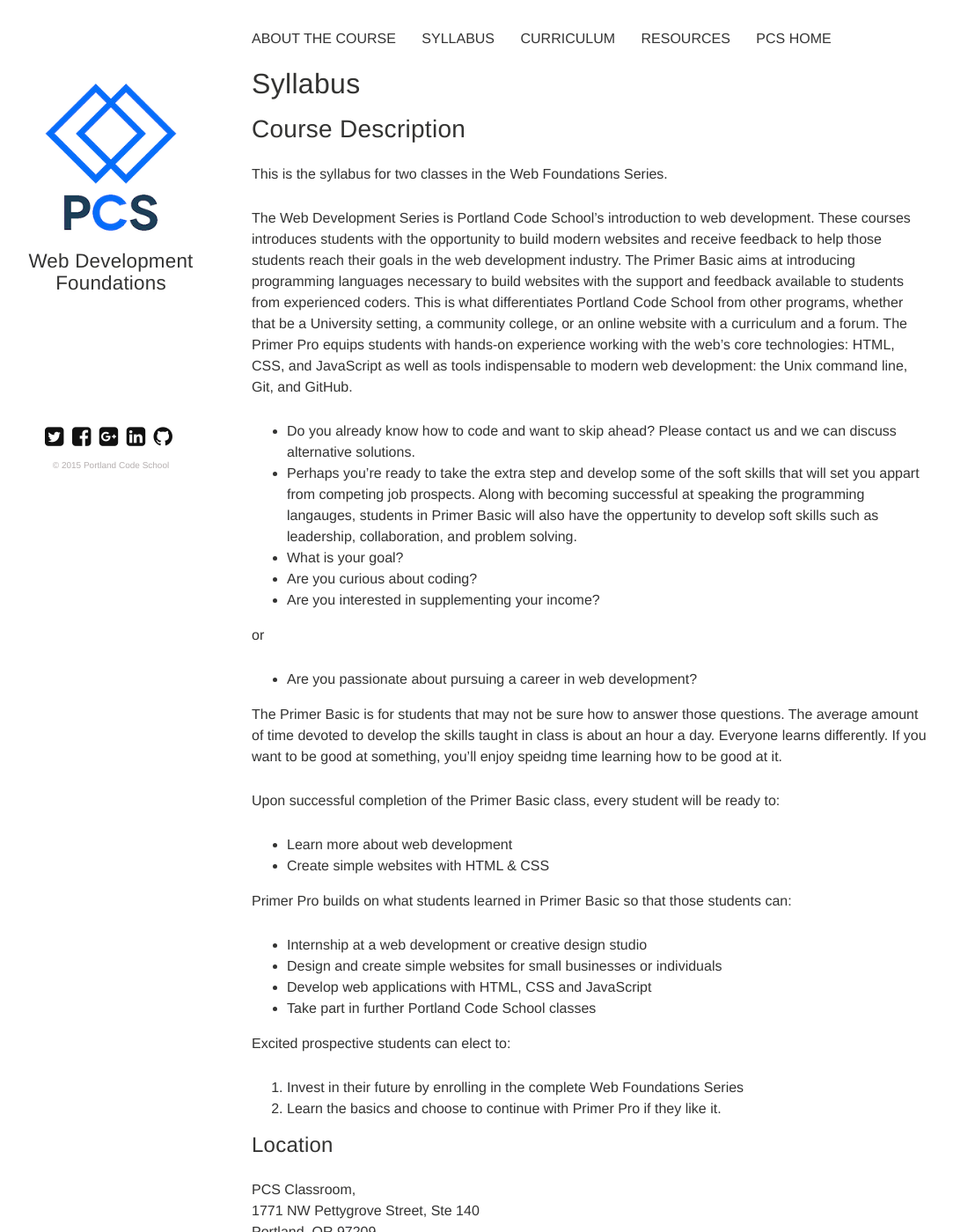
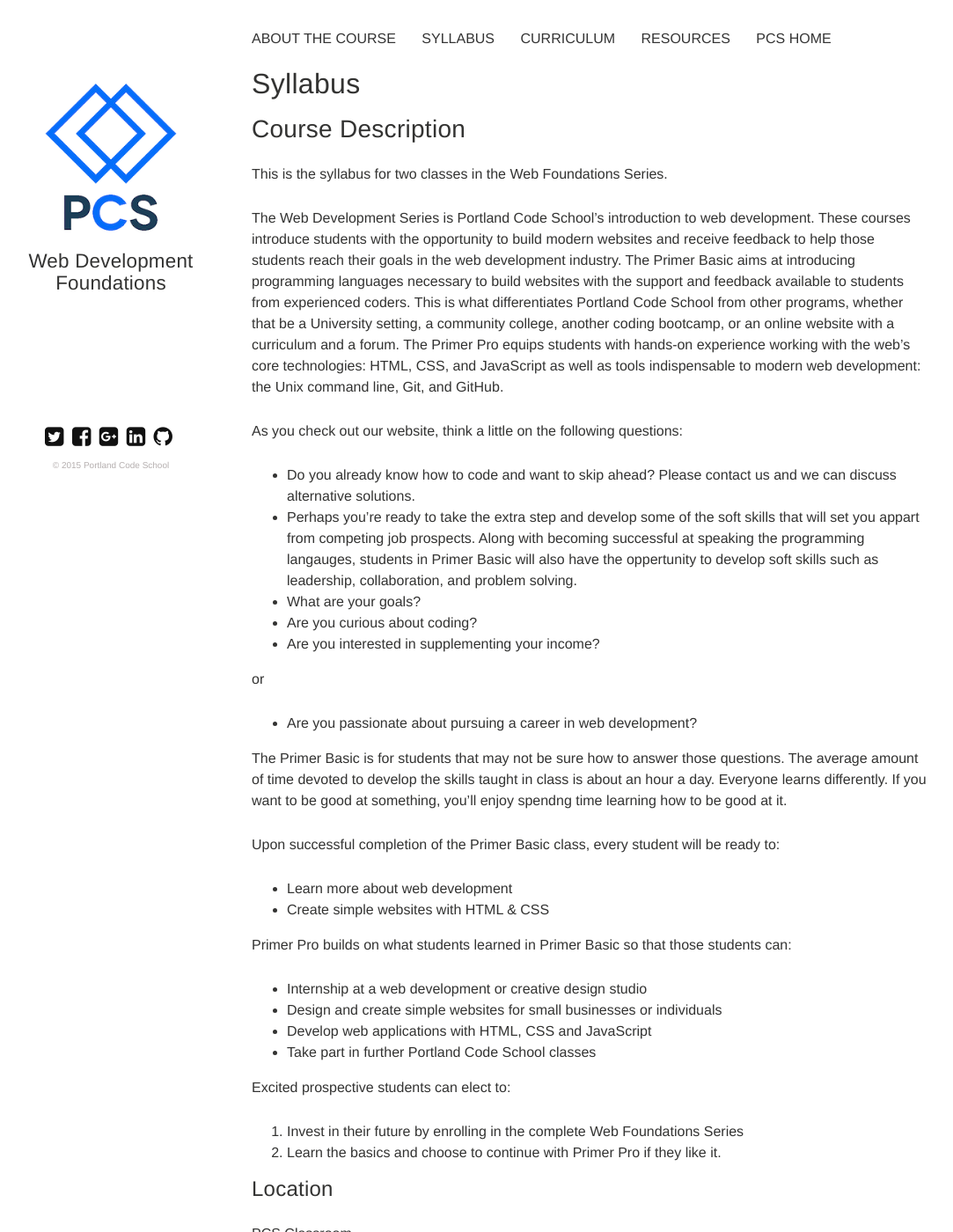
Before and after one commit to portlandcodeschool/primer, a Jekyll site: the page built from syllabus.md, in a window 1280 px wide and 1400 px high. Shown: the whole window at 88% size, without its empty margins (34-1117 px from the left). Built offline with Jekyll 4.4.1, drawn with Linux system fonts in a browser that asks for light colours; nearby versions of some CDN libraries; some of the changed text lies outside the part shown.

Commit message:
subtle revisions

```diff
--- a/syllabus.md
+++ b/syllabus.md
@@ -8,11 +8,13 @@ modified: 2015-02-15 20:42
 
 This is the syllabus for two classes in the Web Foundations Series.
 
-The Web Development Series is Portland Code School's introduction to web development. These courses introduces students with the opportunity to build modern websites and receive feedback to help those students reach their goals in the web development industry.  The Primer Basic aims at introducing programming languages necessary to build websites with the support and feedback available to students from experienced coders.  This is what differentiates Portland Code School from other programs, whether that be a University setting, a community college, or an online website with a curriculum and a forum.  The Primer Pro equips students with hands-on experience working with the web's core technologies: HTML, CSS, and JavaScript as well as tools indispensable to modern web development: the Unix command line, Git, and GitHub.
+The Web Development Series is Portland Code School's introduction to web development. These courses introduce students with the opportunity to build modern websites and receive feedback to help those students reach their goals in the web development industry.  The Primer Basic aims at introducing programming languages necessary to build websites with the support and feedback available to students from experienced coders.  This is what differentiates Portland Code School from other programs, whether that be a University setting, a community college, another coding bootcamp, or an online website with a curriculum and a forum.  The Primer Pro equips students with hands-on experience working with the web's core technologies: HTML, CSS, and JavaScript as well as tools indispensable to modern web development: the Unix command line, Git, and GitHub.
+
+As you check out our website, think a little on the following questions:
 
 * Do you already know how to code and want to skip ahead? Please contact us and we can discuss alternative solutions.
 * Perhaps you're ready to take the extra step and develop some of the soft skills that will set you appart from competing job prospects.  Along with becoming successful at speaking the programming langauges, students in Primer Basic will also have the oppertunity to develop soft skills such as leadership, collaboration, and problem solving.
-* What is your goal?
+* What are your goals?
 * Are you curious about coding?
 * Are you interested in supplementing your income?
 
@@ -20,7 +22,7 @@ or
 
 * Are you passionate about pursuing a career in web development?
 
-The Primer Basic is for students that may not be sure how to answer those questions.  The average amount of time devoted to develop the skills taught in class is about an hour a day.  Everyone learns differently.  If you want to be good at something, you'll enjoy speidng time learning how to be good at it.
+The Primer Basic is for students that may not be sure how to answer those questions.  The average amount of time devoted to develop the skills taught in class is about an hour a day.  Everyone learns differently.  If you want to be good at something, you'll enjoy spendng time learning how to be good at it.
 
 Upon successful completion of the Primer Basic class, every student will be ready to:
 
@@ -115,9 +117,11 @@ At Portland Code School, the instructors value your time and they expect you to
 
 There are two primary assignements in the Primer Basic.  These are project-based assignments and mirror projects you would find in a job.
 
-First, you will update a website for a client with html and css.
+First, you'll create a basic web page with elements such as header, footer, div, paragraphs, and images.  Check out the [project guide](http://portlandcodeschool.github.io/primer/assignments/creating-your-first-website/) for more details.
 
-Second, you'll collaborate within a team to create a new website for a client.
+Second, you will update a website for a client with html and css.
+
+Next, you'll collaborate within a team to create a new website for a client.
 
 Assessment is a fancy education word that is often associated with grades.  Since we don't give grades at Portland Code School, assessment means something else:
 
```
Also changed, not shown: index.md (+1 -1 lines).
